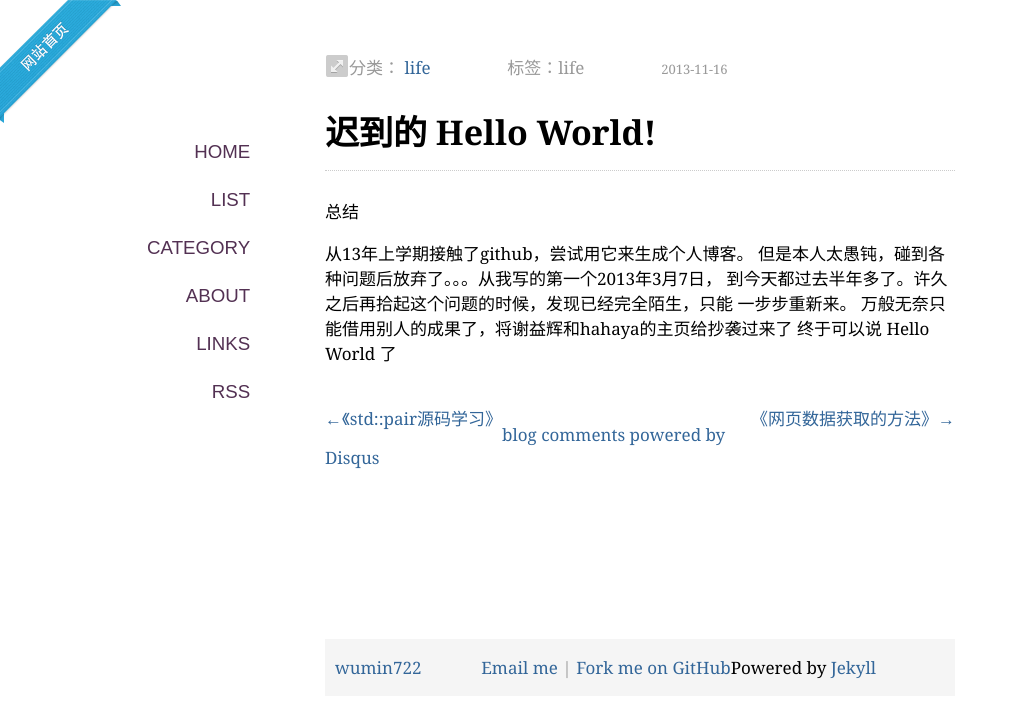
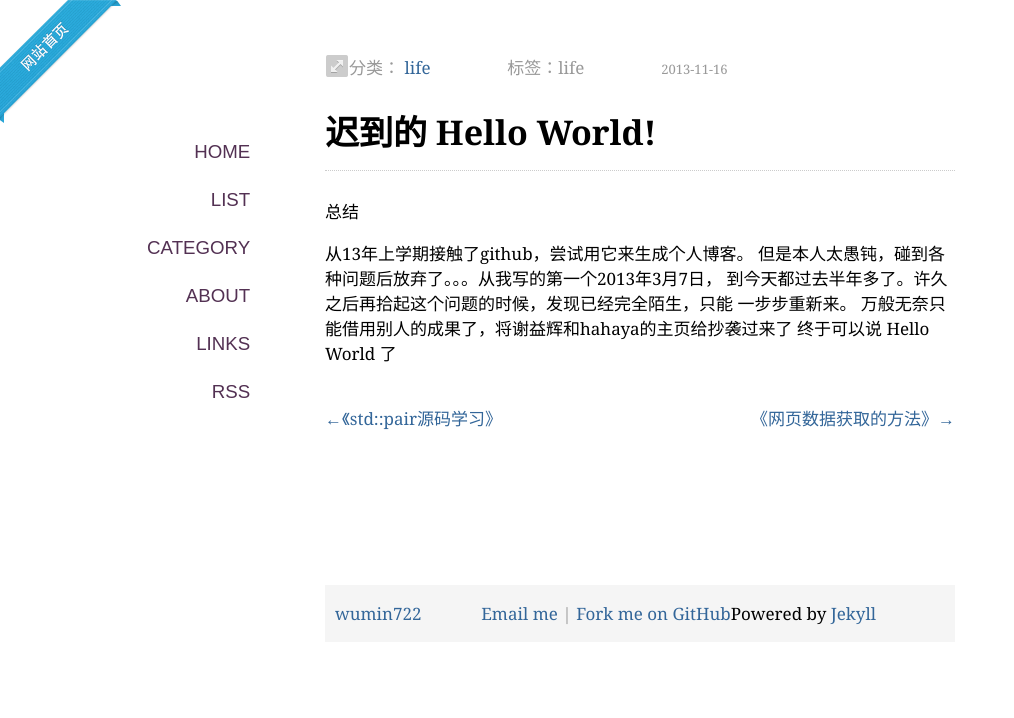
Before and after one commit to wumin722/wumin722.github.com, a Jekyll site: the page built from _posts/2013-11-16-github-page.md, in a window 1280 px wide. Shown: the top 718 px of the page, without its empty margins (0-1014 px from the left). Built offline with Jekyll 4.4.1, drawn with Linux system fonts in a browser that asks for light colours; Markdown is read by kramdown in place of the engine named in the settings; comment, search, counter and statistics services are not loaded; part of the change alters nothing that is shown.

```diff
--- a/_layouts/post.html
+++ b/_layouts/post.html
@@ -33,13 +33,21 @@ layout: default
 </article>
 
 
-<!--Disqus begin-->
-<div id="comment">
-	<div id="disqus_thread"></div>
-	<noscript>Please enable JavaScript to view the <a href="http://disqus.com/?ref_noscript">comments powered by Disqus.</a></noscript>
-	<a href="http://disqus.com" class="dsq-brlink">blog comments powered by <span class="logo-disqus">Disqus</span></a>
-</div>
-<!--Disqus end-->
+
+
+<!-- 多说评论框开始 -->
+<script type="text/javascript">
+	var duoshuoQuery = {short_name:"datablog"};
+		(function() {
+			var ds = document.createElement('script');
+			ds.type = 'text/javascript';ds.async = true;
+			ds.src = (document.location.protocol == 'https:' ? 'https:' : 'http:') + '//static.duoshuo.com/embed.js';
+			ds.charset = 'UTF-8';
+			(document.getElementsByTagName('head')[0]
+			 || document.getElementsByTagName('body')[0]).appendChild(ds);
+		})();
+	</script>
+<!-- 多说评论框结束 -->
 
 <script src="/js/jquery-min.js"></script>
 <script src="/js/Fullscreen.js"></script>
@@ -47,48 +55,6 @@ layout: default
 <script type="text/javascript">
 $(function() {
 	var global = window;
-
-	// ============== Disqus 定义 ==============
-	(function() {
-		global.disqus_shortname = 'wumin722';
-		$('<script type="text/javascript" async ' +
-		  'src="http://' + global.disqus_shortname + '.disqus.com/embed.js">' +
-		  '<\/script>').appendTo('head');
-	})();
-
-
-	// =============== 全屏显示 ==================
-	(function() {
-		var icon = $( 'a.icon-fullscreen' ),
-			fs, fsCallback;
-
-		fsCallback = function(isFullscreen) {
-				if (isFullscreen) {
-					icon.addClass('expand').attr('title', 'ESC 退出全屏');
-				}
-				else {
-					icon.removeClass('expand').attr('title', '点击全屏显示');
-				}
-			};
-
-		fs = new Fullscreen({
-				element: $('#post'),
-				noSafari: true,
-				callback: fsCallback
-			});
-
-		if (fs.fullscreenEnabled) {
-			icon.on('click', function() {
-				fs.toggleFullscreen();
-				return false;
-			});
-		}
-		else {
-			icon.hide();
-		}
-	})();
-
-
 	// ============== 目录提取 ===============
 	(function() {
 		// 设置无目录时，不显示
```
